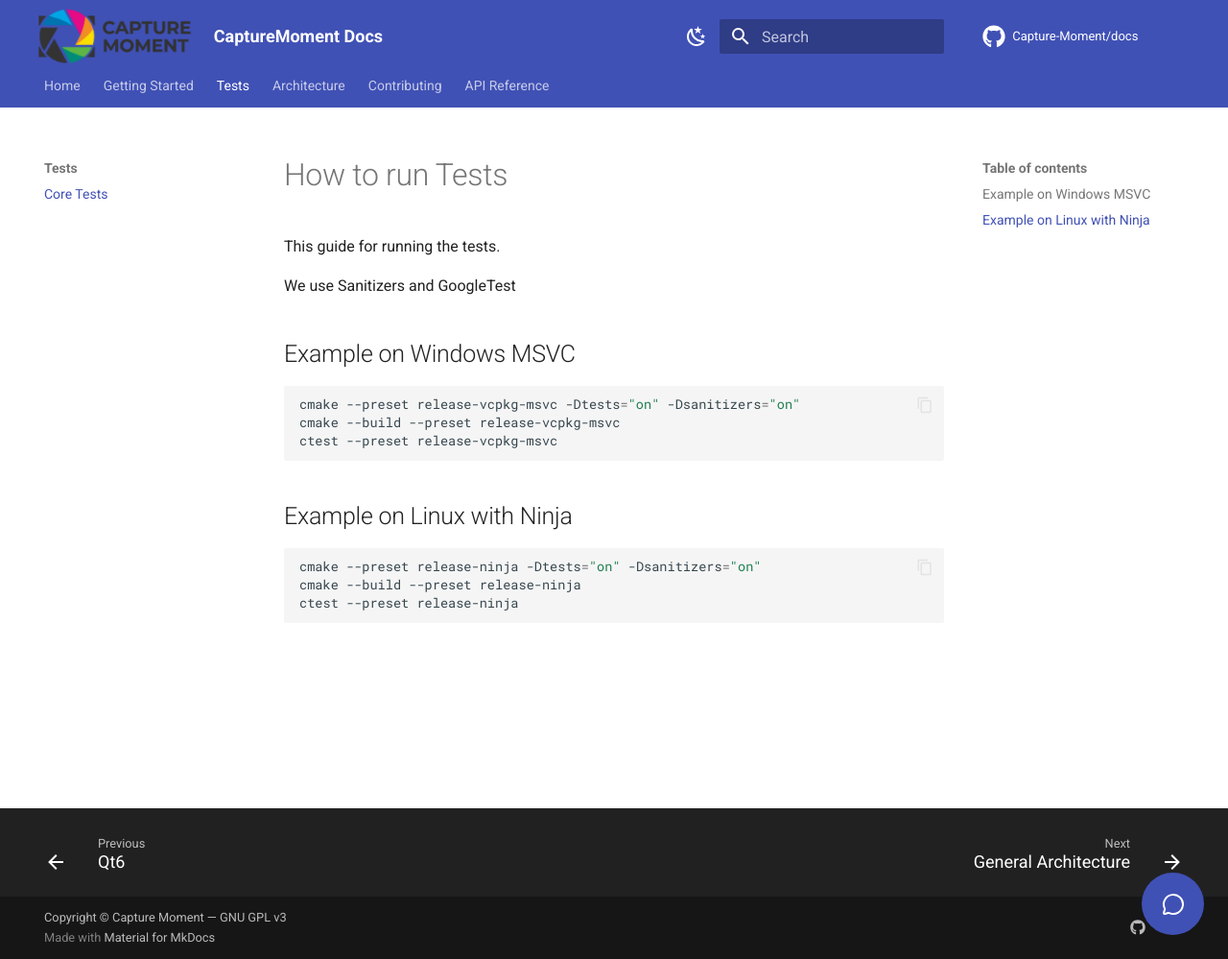
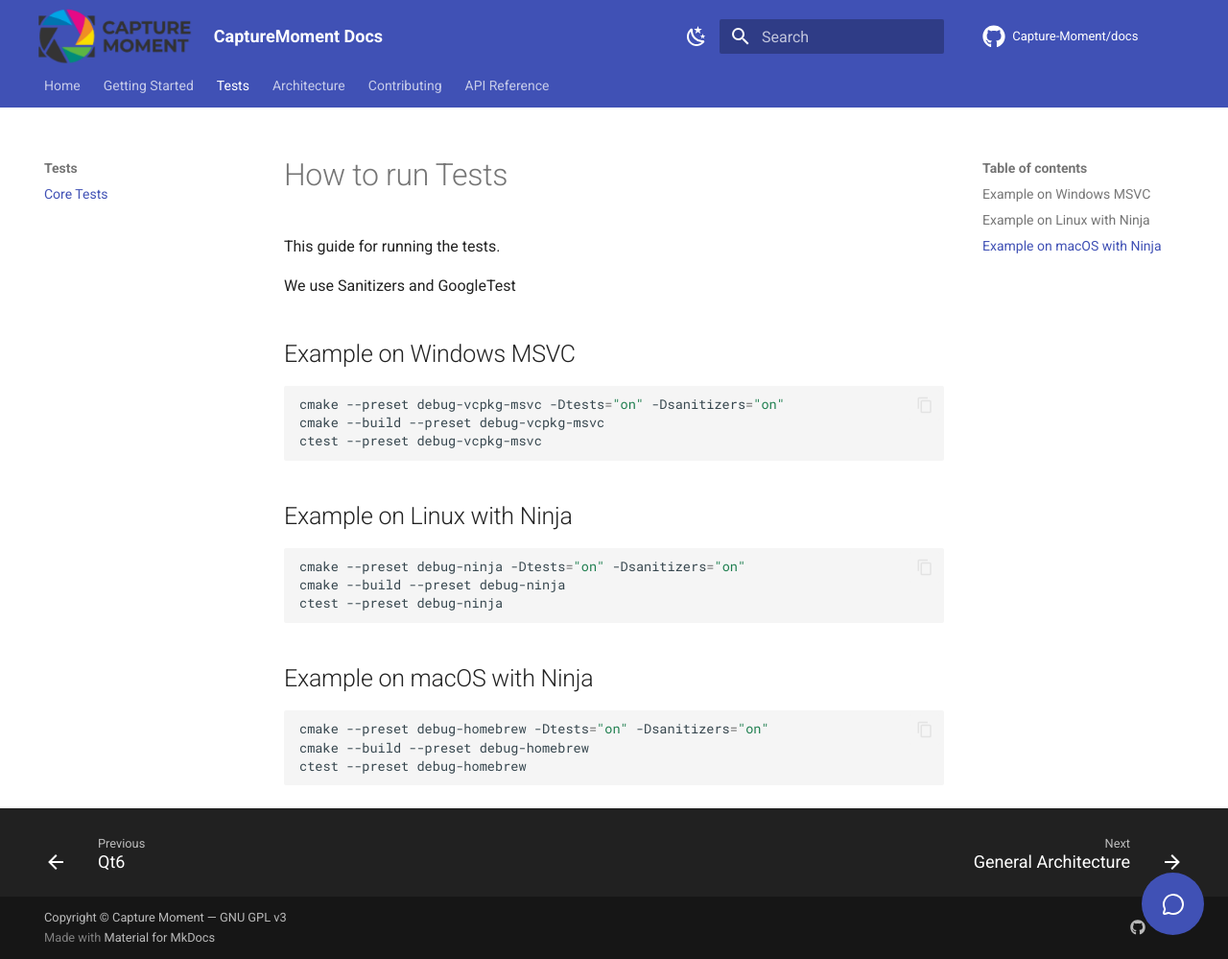
Before and after one commit to Capture-Moment/docs, an MkDocs documentation site: the page built from docs/testing/TESTS_CORE.md, in a window 1280 px wide and 999 px high. Shown: the whole window at 96% size. Built offline with MkDocs 1.6.1 and Material for MkDocs 9.7.7, drawn with Linux system fonts in a browser that asks for light colours; comment, search, counter and statistics services are not loaded.

Commit message:
Tests.md add macos test with debug-homebrew, and replace exmepel release by debug for all platforms

````diff
--- a/docs/testing/TESTS_CORE.md
+++ b/docs/testing/TESTS_CORE.md
@@ -6,13 +6,20 @@ We use Sanitizers and GoogleTest
 
 ## Example on Windows MSVC
 ```bash
-cmake --preset release-vcpkg-msvc -Dtests="on" -Dsanitizers="on"
-cmake --build --preset release-vcpkg-msvc
-ctest --preset release-vcpkg-msvc
+cmake --preset debug-vcpkg-msvc -Dtests="on" -Dsanitizers="on"
+cmake --build --preset debug-vcpkg-msvc
+ctest --preset debug-vcpkg-msvc
 ```
 ## Example on Linux with Ninja
 ```bash
-cmake --preset release-ninja -Dtests="on" -Dsanitizers="on"
-cmake --build --preset release-ninja
-ctest --preset release-ninja
+cmake --preset debug-ninja -Dtests="on" -Dsanitizers="on"
+cmake --build --preset debug-ninja
+ctest --preset debug-ninja
 ```
+
+## Example on macOS with Ninja
+```bash
+cmake --preset debug-homebrew -Dtests="on" -Dsanitizers="on"
+cmake --build --preset debug-homebrew
+ctest --preset debug-homebrew
+```
````
